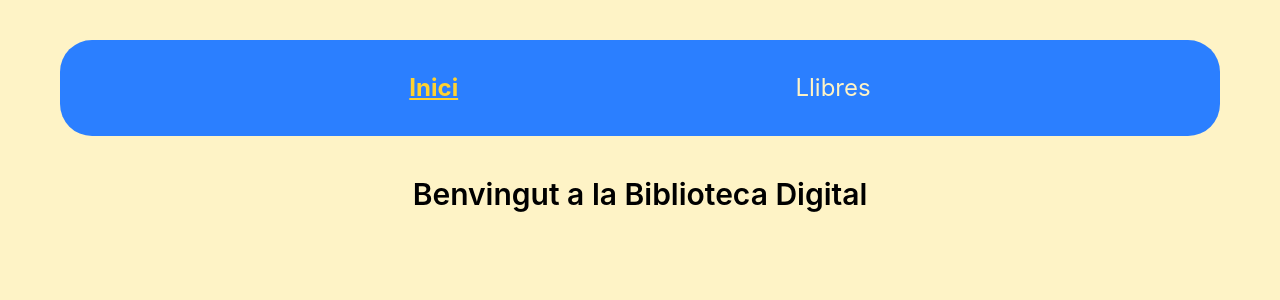
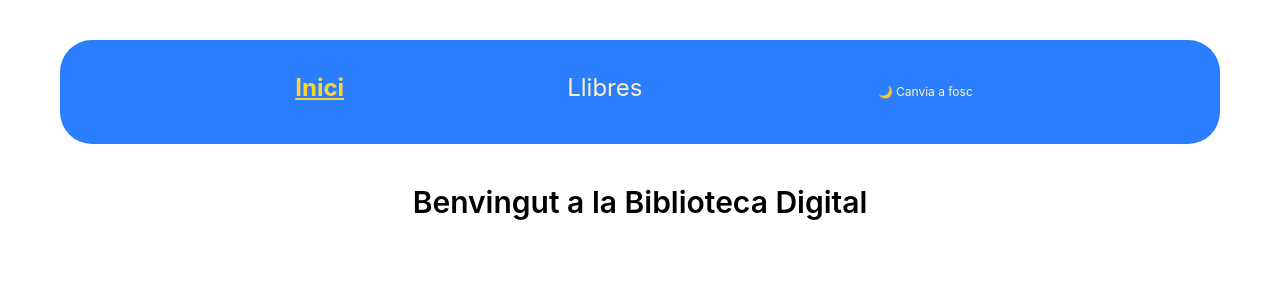
Before and after one commit to isahun/Sprint5_AdvancedAngular, an Angular app: page / in a window 1280 px wide. Shown: the top 300 px of the page. Built offline with nearby package versions, Linux system fonts and the light colour scheme.

Commit message:
feat: add theme toggle button to Layout

```diff
--- a/src/app/layout/layout.html
+++ b/src/app/layout/layout.html
@@ -5,6 +5,9 @@
   <nav class="bg-blue-500 text-amber-100 text-2xl flex gap-5 p-8 justify-evenly mb-10 m-5 rounded-4xl">
     <a routerLink="/" routerLinkActive="active-link" [routerLinkActiveOptions]="{ exact: true }">Inici</a>
     <a routerLink="books" routerLinkActive="active-link" [routerLinkActiveOptions]="{ exact: true }">Llibres</a>
+    <button (click)="themeService.toggleTheme()" class="theme-btn cursor-pointer text-xs rounded-3xl p-3">
+      {{ themeService.theme() === 'light' ? '🌙 Canvia a fosc' : '☀️ Canvia a clar' }}
+    </button>
   </nav>
 
   <main>
--- a/src/app/layout/layout.ts
+++ b/src/app/layout/layout.ts
@@ -1,5 +1,6 @@
-import { Component, ChangeDetectionStrategy  } from '@angular/core';
+import { Component, ChangeDetectionStrategy, inject  } from '@angular/core';
 import { RouterOutlet, RouterLink, RouterLinkActive } from '@angular/router';
+import { ThemeService } from '../services/theme.service';
 
 @Component({
   selector: 'app-layout',
@@ -8,4 +9,6 @@
   styleUrl: './layout.css',
   changeDetection: ChangeDetectionStrategy.OnPush
 })
-export class Layout {}
+export class Layout {
+  themeService = inject(ThemeService);
+}
```
Lines whose indentation alone changed are shown as unchanged.
